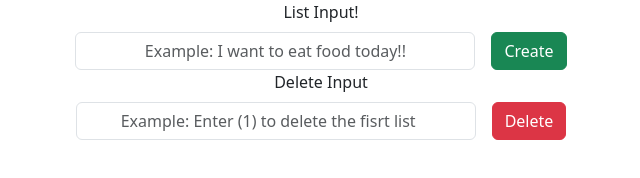
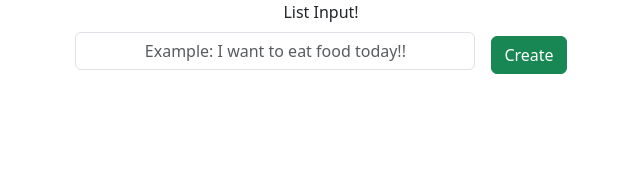
Before and after one commit to DolmaAndKebab/To-Do-List-APP, a website: page Index.html in a window 1280 px wide. Shown: the whole page, without its empty margins (319-959 px from the left). Drawn offline with nearby package versions, Linux system fonts and the light colour scheme.

Commit message:
Simple to do list app

```diff
--- a/Index.css
+++ b/Index.css
@@ -32,6 +32,7 @@ button {
 input {
     margin-left: 0.5rem !important;
     margin-right: 0.5rem !important;
+    margin-bottom: 0.5rem !important;
     width: 25rem !important;
     text-align: center;
 }
--- a/Index.html
+++ b/Index.html
@@ -28,7 +28,7 @@
   <body>
     <!-- Website ROOT -->
     <div id="ROOT">
-      <div id="List"></div>
+      <div id="List" class="Column-Align accordion"></div>
       <div class="Column-Align">
         <label for="Input" class="form-label">List Input!</label>
       </div>
@@ -39,19 +39,9 @@
           class="form-control"
           placeholder="Example: I want to eat food today!!"
         />
-        <button type="button" class="btn btn-success">Create</button>
-      </div>
-      <div class="Column-Align">
-        <label for="Delete" class="form-label">Delete Input</label>
-      </div>
-      <div class="Row-Align">
-        <input
-          id="Delete"
-          type="number"
-          class="form-control"
-          placeholder="Example: Enter (1) to delete the fisrt list"
-        />
-        <button type="button" class="btn btn-danger">Delete</button>
+        <button id="Create" type="button" class="btn btn-success">
+          Create
+        </button>
       </div>
     </div>
 
--- a/Index.js
+++ b/Index.js
@@ -7,3 +7,5 @@ The above copyright notice and this permission notice shall be included in all c
 
 THE SOFTWARE IS PROVIDED “AS IS”, WITHOUT WARRANTY OF ANY KIND, EXPRESS OR IMPLIED, INCLUDING BUT NOT LIMITED TO THE WARRANTIES OF MERCHANTABILITY, FITNESS FOR A PARTICULAR PURPOSE AND NONINFRINGEMENT. IN NO EVENT SHALL THE AUTHORS OR COPYRIGHT HOLDERS BE LIABLE FOR ANY CLAIM, DAMAGES OR OTHER LIABILITY, WHETHER IN AN ACTION OF CONTRACT, TORT OR OTHERWISE, ARISING FROM, OUT OF OR IN CONNECTION WITH THE SOFTWARE OR THE USE OR OTHER DEALINGS IN THE SOFTWARE.
 */
+
+document.addEventListener("DOMContentLoaded", () => {});
```
